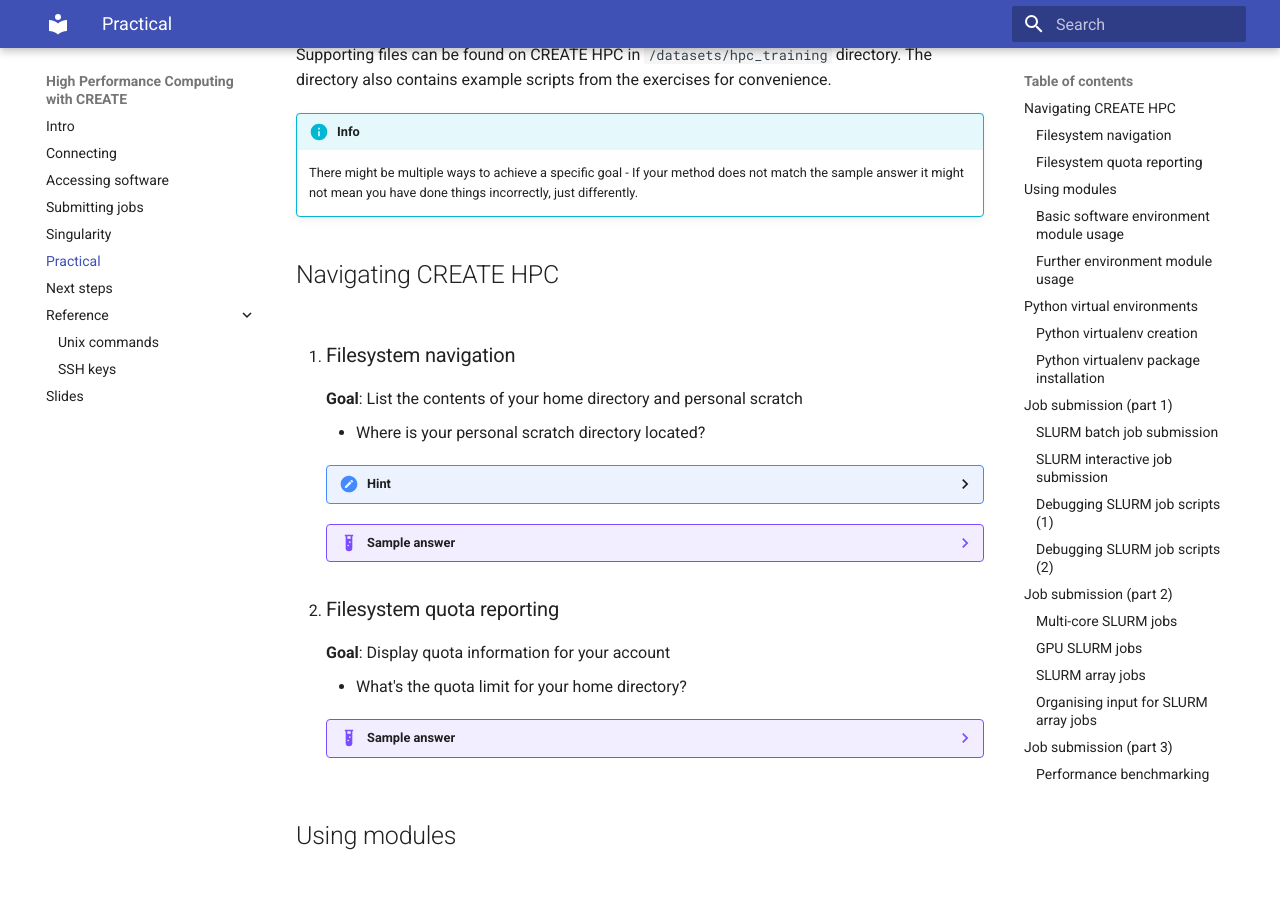
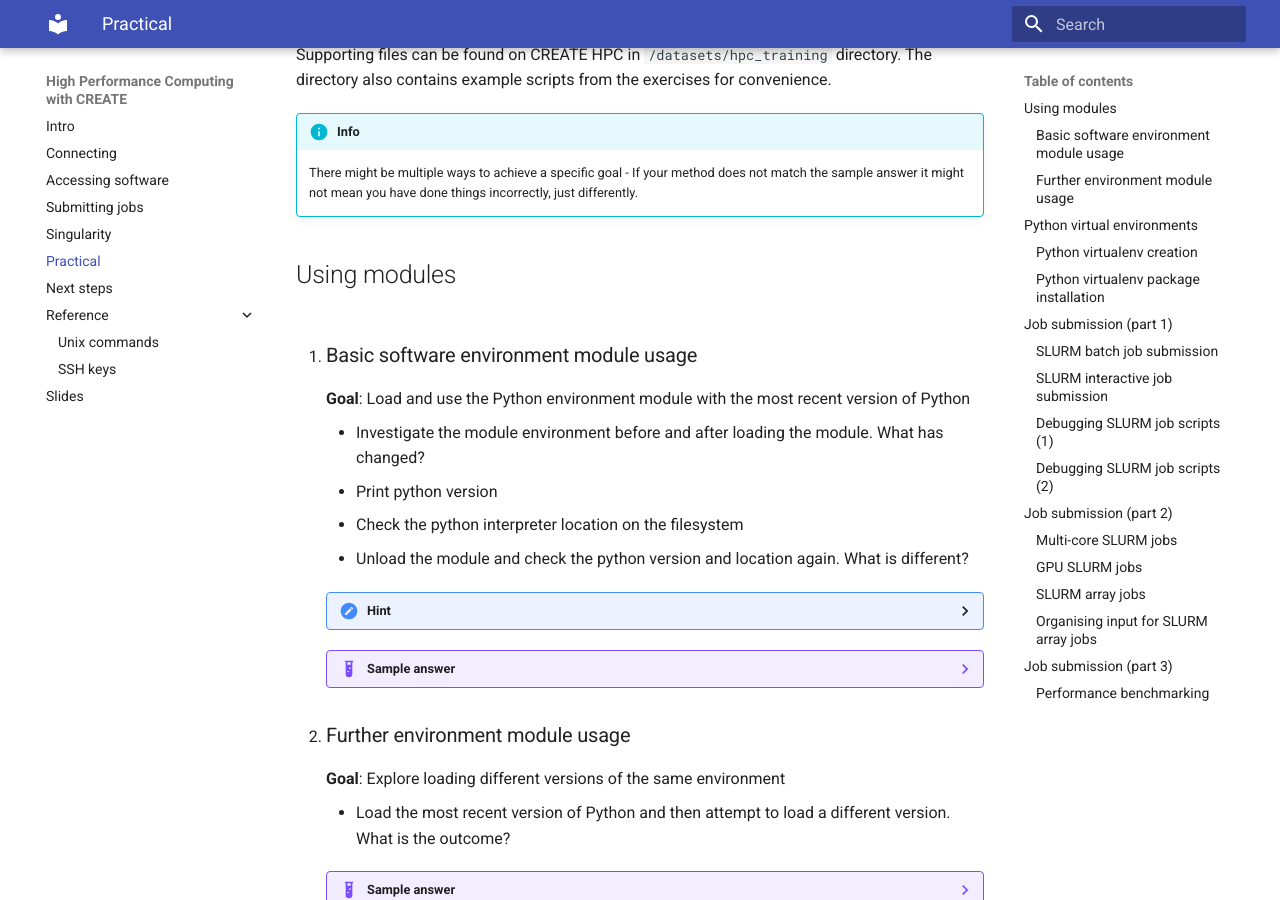
Before and after one commit to kcl-eresearch/High-Performance-Computing-for-Digital-Humanities, an MkDocs documentation site: the page built from docs/exercises.md, in a window 1280 px wide and 900 px high, scrolled down 298 px. Built offline with MkDocs 1.6.1 and Material for MkDocs 9.7.7, drawn with Linux system fonts in a browser that asks for light colours.

Commit message:
remove navigation exercises

````diff
--- a/docs/exercises.md
+++ b/docs/exercises.md
@@ -12,40 +12,6 @@ directory also contains example scripts from the exercises for convenience.
     There might be multiple ways to achieve a specific goal - If your method does not match the sample
     answer it might not mean you have done things incorrectly, just differently.
 
-## Navigating CREATE HPC
-
-1. ### Filesystem navigation
-
-    **Goal**: List the contents of your home directory and personal scratch
-
-    * Where is your personal scratch directory located?
-
-    ??? hint
-        Use `ls` utility to list the contents, `cd` to change the directory and `pwd` to print the working (current) directory.
-
-        Experiment with addition options to `ls` such as `la` or `ltra`.
-
-    ??? example "Sample answer"
-        Your home directory is located in `/users/k-number`, e.g. `/users/k1234567`.
-
-        Your personal scratch can be found in `/scratch/users/k-number`, e.g. `/scratch/users/k1234567`
-
-1. ### Filesystem quota reporting
-
-    **Goal**: Display quota information for your account
-
-    * What's the quota limit for your home directory?
-
-    ??? example "Sample answer"
-        Quota information is listed as part of MOTD when you log in, but you can also use `quotas` utility:
-
-        ```
-        k1234567@erc-hpc-login2:~$ quotas
-        Path                     Type      Quota GB    Usage GB    Avail GB    Usage %
-        -----------------------  ------  ----------  ----------  ----------  ---------
-        /scratch/users/k1234567  User           200           0         200          0
-        /users/k1234567          User            50          10          40         20
-        ```
 
 ## Using modules
 
````
